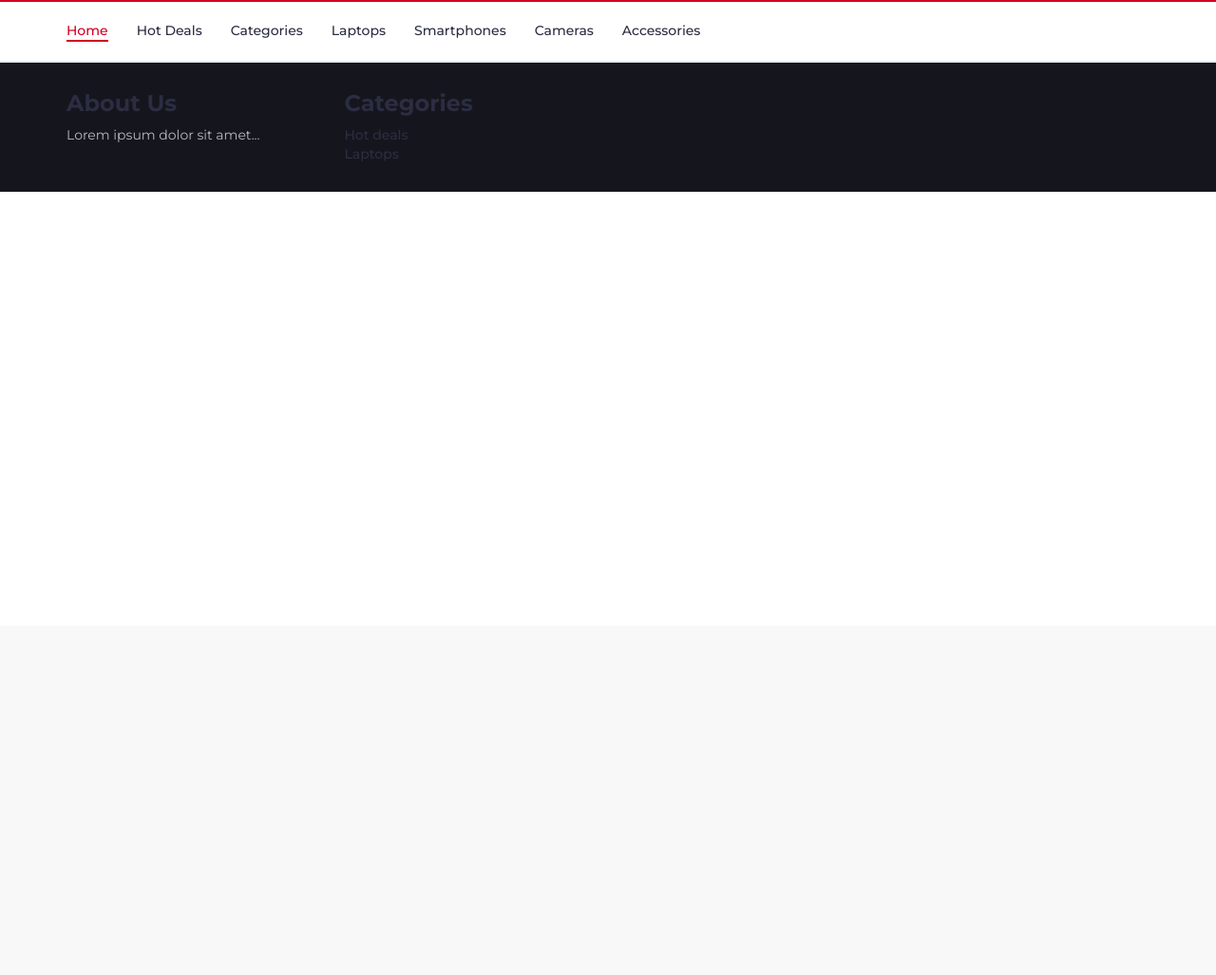
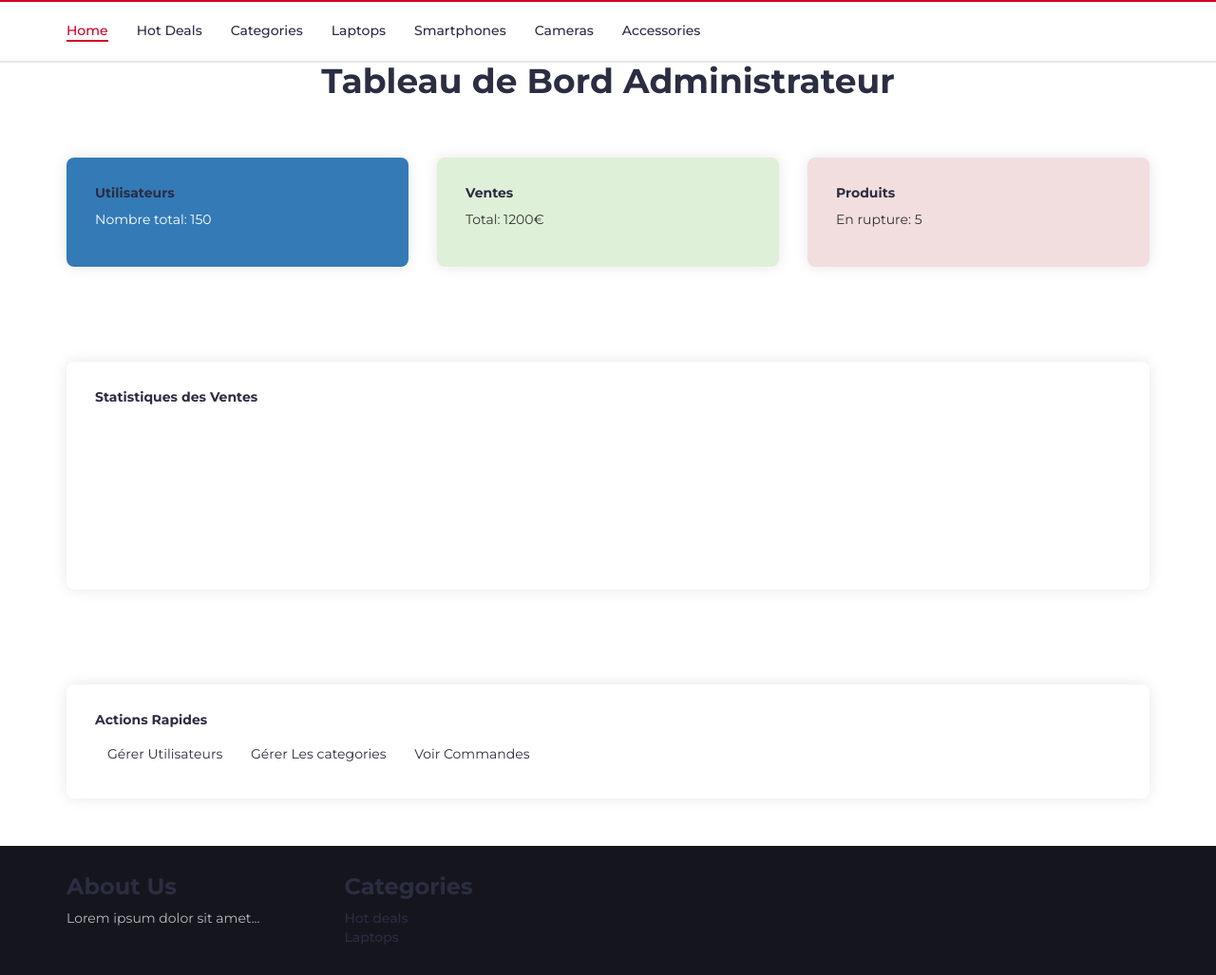
Before and after one commit to danzo-git/projet-client, a Symfony app: template templates/admin/dashboard/index.html.twig in a window 1280 px wide. Shown: the part 141-1168 px from the top of the page at 95% size. Before the commit the page ends 343 px from the top, so only its background shows below. Run offline with Twig, Linux system fonts and the light colour scheme; the template is opened without the code that fills it, so the values that code supplies are empty; a map, chart or similar area stays blank; some libraries are stand-ins or nearby versions.

Commit message:
ajout de dashboard

```diff
--- a/templates/admin/dashboard/index.html.twig
+++ b/templates/admin/dashboard/index.html.twig
@@ -1,3 +1,92 @@
 {% extends 'base.html.twig' %}
 
 {% block title %}Dashboard{% endblock %}
+
+{% block content %}
+<div class="container mt-5">
+    <h1 class="text-center mb-4">Tableau de Bord Administrateur</h1>
+    <div class="row">
+        <!-- Statistiques -->
+        <div class="col-md-4">
+            <div class="card text-white bg-primary mb-3">
+                <div class="card-body">
+                    <h5 class="card-title">Utilisateurs</h5>
+                    <p class="card-text">Nombre total: 150</p>
+                </div>
+            </div>
+        </div>
+        <div class="col-md-4">
+            <div class="card text-white bg-success mb-3">
+                <div class="card-body">
+                    <h5 class="card-title">Ventes</h5>
+                    <p class="card-text">Total: 1200€</p>
+                </div>
+            </div>
+        </div>
+        <div class="col-md-4">
+            <div class="card text-white bg-danger mb-3">
+                <div class="card-body">
+                    <h5 class="card-title">Produits</h5>
+                    <p class="card-text">En rupture: 5</p>
+                </div>
+            </div>
+        </div>
+    </div>
+
+    <!-- Graphique -->
+    <div class="row">
+        <div class="col-md-12">
+            <div class="card mb-4">
+                <div class="card-body">
+                    <h5 class="card-title">Statistiques des Ventes</h5>
+                    <canvas id="salesChart"></canvas>
+                </div>
+            </div>
+        </div>
+    </div>
+
+    <!-- Actions rapides -->
+    <div class="row">
+        <div class="col-md-12">
+            <div class="card mb-4">
+                <div class="card-body">
+                    <h5 class="card-title">Actions Rapides</h5>
+                    <div class="d-flex justify-content-around">
+                        <a href="{{ path('app_user') }}" class="btn btn-outline-primary">Gérer Utilisateurs</a>
+                        <a href="{{path('app_category')}}" class="btn btn-outline-success">Gérer Les categories</a>
+                        <a href="#" class="btn btn-outline-danger">Voir Commandes</a>
+                    </div>
+                </div>
+            </div>
+        </div>
+    </div>
+</div>
+{% endblock %}
+
+{% block javascripts %}
+    {{ parent() }}
+    <script src="https://cdn.jsdelivr.net/npm/chart.js"></script>
+    <script>
+        const ctx = document.getElementById('salesChart').getContext('2d');
+        const salesChart = new Chart(ctx, {
+            type: 'line',
+            data: {
+                labels: ['Jan', 'Feb', 'Mar', 'Apr', 'May', 'Jun'],
+                datasets: [{
+                    label: 'Ventes',
+                    data: [120, 190, 300, 500, 200, 300],
+                    backgroundColor: 'rgba(54, 162, 235, 0.2)',
+                    borderColor: 'rgba(54, 162, 235, 1)',
+                    borderWidth: 1
+                }]
+            },
+            options: {
+                scales: {
+                    y: {
+                        beginAtZero: true
+                    }
+                }
+            }
+        });
+    </script>
+{% endblock %}
```
